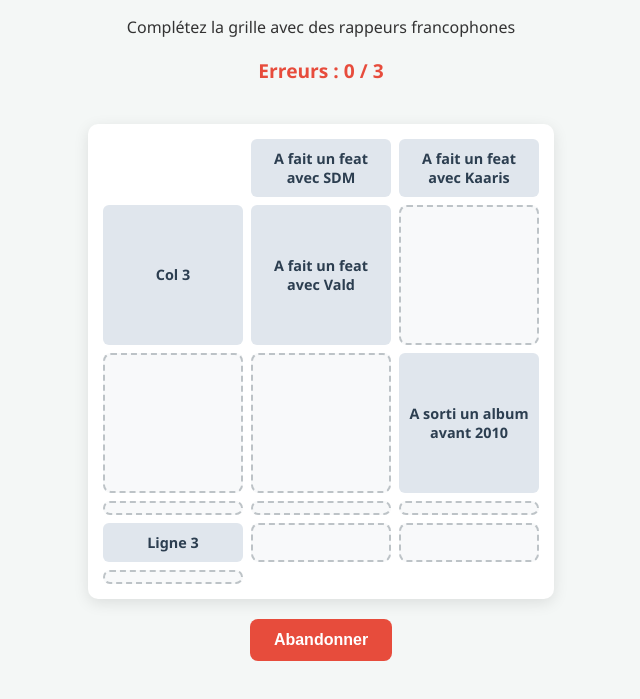
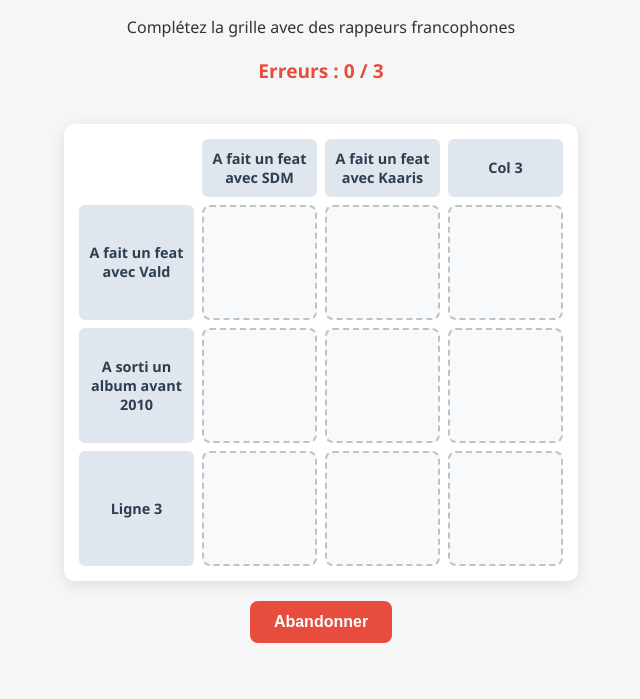
Before and after one commit to leo13paul-blip/tramdoku, a plain HTML site: page index.html in a window 1280 px wide. Shown: the part 93-792 px from the top of the page, without its empty margins (319-959 px from the left). Drawn offline with Linux system fonts and the light colour scheme.

Commit message:
style.css

```diff
--- a/style.css
+++ b/style.css
@@ -30,8 +30,8 @@ h1 {
 /* --- La Grille --- */
 .grid-container {
     display: grid;
-    grid-template-columns: 140px 140px 140px;
-    grid-template-rows: auto 140px 140px;
+    grid-template-columns: repeat(4, 115px);
+    grid-template-rows: auto 115px 115px 115px;
     gap: 8px;
     background-color: #fff;
     padding: 15px;
```
